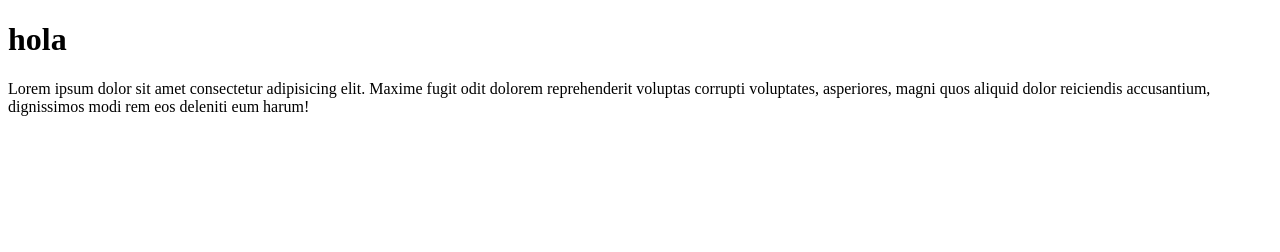
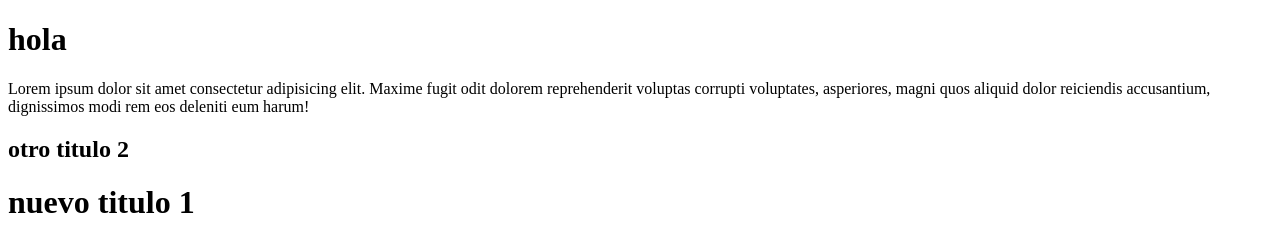
Before and after one commit to lemangoste/prueba2, a plain HTML site: page index.html in a window 1280 px wide. Drawn offline with Linux system fonts and the light colour scheme.

Commit message:
vrsion 2

```diff
--- a/index.html
+++ b/index.html
@@ -9,6 +9,7 @@
 <body>
     <h1>hola</h1>
     <p>Lorem ipsum dolor sit amet consectetur adipisicing elit. Maxime fugit odit dolorem reprehenderit voluptas corrupti voluptates, asperiores, magni quos aliquid dolor reiciendis accusantium, dignissimos modi rem eos deleniti eum harum!</p>
-
+    <h2>otro titulo 2</h2>
+    <h1>nuevo titulo 1</h1>
 </body>
 </html>
```
